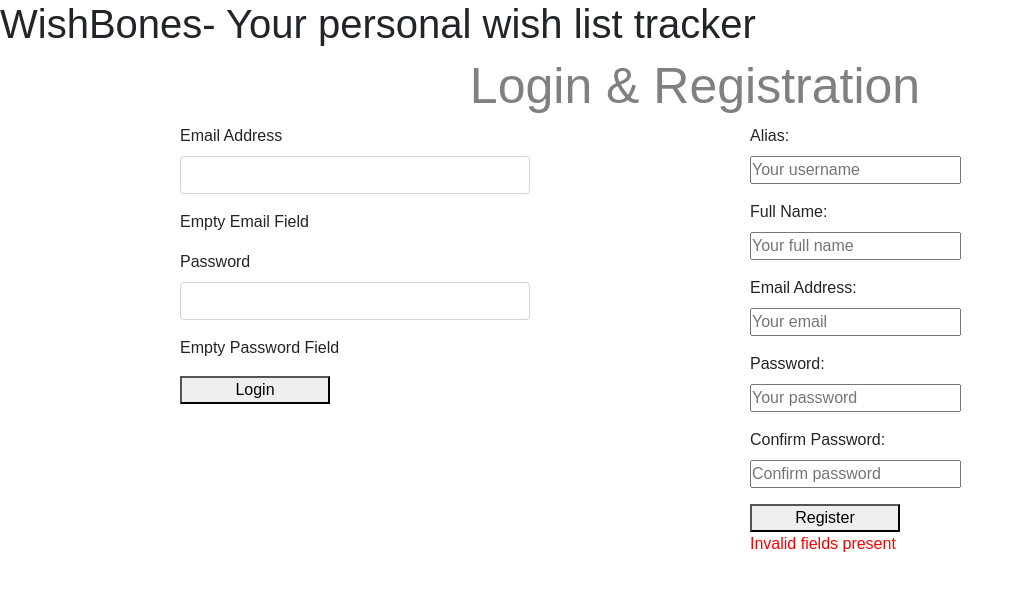
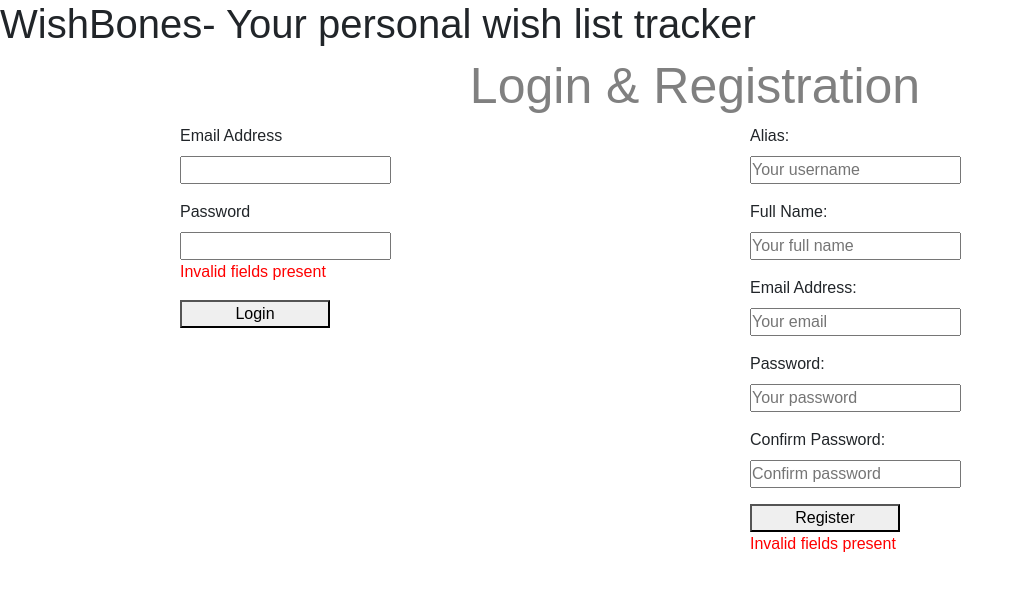
Before and after one commit to jma26/WishBones, an Angular app in the folder WishBonesApp/: page / in a window 1280 px wide. Shown: the top 590 px of the page, without its empty margins (0-1024 px from the left). Built offline with nearby package versions, Linux system fonts and the light colour scheme.

Commit message:
Updated login form with ReactiveFormsModule and form validators

```diff
--- a/WishBonesApp/src/app/login-registration/login-registration.component.html
+++ b/WishBonesApp/src/app/login-registration/login-registration.component.html
@@ -7,22 +7,20 @@
   <div class='row justify-content-around'>
     <div class='col-4'>
       <!-- Login Form -->
-      <form (ngSubmit)='login()' id='loginForm'>
-        <!-- <p> {{ user | json }} </p> -->
+      <form (ngSubmit)='login()' id='loginForm' [formGroup]='userLogin'>
         <div class='form-group'>
-          <label for='email'> Email Address </label>
-          <input type='text' class='form-control' [(ngModel)]='user.email' name='email'>
+          <label for='loginEmail'> Email Address </label>
+          <input type='text' id='loginEmail' formControlName='email' name='loginEmail'>
         </div>
-        <!-- Display error if email field is empty -->
-        <p ng-show='loginFieldBoolean.emailField' class='showError' [ngClass]="{'error-field': !loginFieldBoolean.emailField}"> Empty Email Field </p>
         <div class='form-group'>
-          <label for='password'> Password </label>
-          <input type='password' class='form-control' [(ngModel)]='user.password' name='password'>
+          <label for='loginPassword'> Password </label>
+          <input type='password' id='loginPassword' formControlName='password' name='loginPassword'>
+         <!-- Form validation errors for password -->
+         <p class='error' *ngIf='userLogin.invalid'> Invalid fields present </p>
+         <!-- Display error if any from db -->
+         <p class='error' *ngIf='errors'> {{ errors }} </p>
+         <!-- End -->
         </div>
-        <!-- Display error if password field is empty -->
-        <p ng-show='loginFieldBoolean.passwordField' class='showError' [ngClass]="{'error-field': !loginFieldBoolean.passwordField}"> Empty Password Field </p>
-        <!-- Display error if any from db -->
-        <p ng-show='loginFieldBoolean.errorDisplay' class='showError' [ngClass]="{'error-field': !loginFieldBoolean.errorDisplay}"> {{ errors }} </p>
         <button> Login </button>
       </form>
       <!-- End of Login Form -->
--- a/WishBonesApp/src/app/login-registration/login-registration.component.ts
+++ b/WishBonesApp/src/app/login-registration/login-registration.component.ts
@@ -10,17 +10,19 @@
   styleUrls: ['./login-registration.component.css']
 })
 export class LoginRegistrationComponent implements OnInit {
-  newUser: any;
-  user: any;
-  loginFieldBoolean: any;
   errors: any;
 
   registration: FormGroup;
+  userLogin: FormGroup;
+
   fullName: FormControl;
   email: FormControl;
   password: FormControl;
   confirmPassword: FormControl;
   alias: FormControl;
+
+  loginEmail: FormControl;
+  loginPassword: FormControl;
 
 
   constructor(private _registerService: RegisterService, private _loginService: LoginService, private router: Router) { }
@@ -28,16 +30,6 @@
   ngOnInit() {
     this.createFormControls();
     this.createForm();
-    // 2-way binding
-    this.user = {
-      email: '',
-      password: ''
-    }
-    this.loginFieldBoolean = {
-      emailField: false,
-      passwordField: false,
-      errorDisplay: false
-    }
   }
 
   // Create FormControls as part of component properties
@@ -47,10 +39,20 @@
     this.alias = new FormControl('', Validators.required),
     this.password = new FormControl('', [Validators.required, Validators.minLength(5)]),
     this.confirmPassword = new FormControl('', Validators.required)
+
+    this.loginEmail = new FormControl('', Validators.required),
+    this.loginPassword = new FormControl('', Validators.required)
+
   }
 
   // Bind FormControls to FormGroup model as properties
   createForm() {
+    // Login model
+    this.userLogin = new FormGroup({
+      email: this.loginEmail,
+      password: this.loginPassword
+    })
+    // Registration model
     this.registration = new FormGroup({
       fullName: this.fullName,
       email: this.email,
@@ -68,14 +70,15 @@
     // IF above is good, proceed to create register new user
     } else {
       console.log('Form successfully submitted- Valid fields present');
-      let observable = this._registerService.registerUser(this.newUser);
+      let observable = this._registerService.registerUser(this.registration.value);
       observable.subscribe(data => {
         console.log(data);
         if (data['errors']) {
           console.log(data['errors']);
         } else {
-          // Return registered user's information
+          // Return registered user's information & navigate to home component
           console.log(data);
+          this.router.navigate(['/home']);
           console.log('Successful creation');
         }
       })
@@ -84,32 +87,16 @@
 
   login() {
     console.log('Login at login-registration component pinging');
-    // Check if email field or password field is empty
-    if (this.user.email === '' && this.user.password === '') {
-      this.loginFieldBoolean.errorDisplay = false;
-      this.loginFieldBoolean.emailField = true;
-      this.loginFieldBoolean.passwordField = true;
-    // Check if email field is empty
-    } else if (this.user.email === '') {
-      this.loginFieldBoolean.errorDisplay = false;
-      this.loginFieldBoolean.passwordField = false;
-      this.loginFieldBoolean.emailField = true;
-      console.log('Email Field is empty');
-    // Check if password field is empty
-    } else if (this.user.password === '') {
-      this.loginFieldBoolean.errorDisplay = false;
-      this.loginFieldBoolean.emailField = false;
-      this.loginFieldBoolean.passwordField = true;
-      console.log('Password Field is empty');
-    // If above is good, proceed to validate login information
+    if (this.userLogin.invalid) {
+      console.log(this.userLogin.value);
+      console.log(this.userLogin);
+      console.log('Unsuccessful login- Invalid fields present');
+    // IF above is good, proceed to login service.ts
     } else {
-      this.loginFieldBoolean.emailField = false;
-      this.loginFieldBoolean.passwordField = false;
-      let observable = this._loginService.loginUser(this.user);
+      let observable = this._loginService.loginUser(this.userLogin.value);
       observable.subscribe(data => {
         console.log('Observable data he re ', data);
         if (data['error'] && data['success'] === false) {
-          this.loginFieldBoolean.errorDisplay = true;
           this.errors = data['error'];
         } else if (data['profile'] && data['success'] === true) {
           this.router.navigate(['/home']);
```
Also changed, not shown: 1 other file (tests, documents, lock files or other folders).
